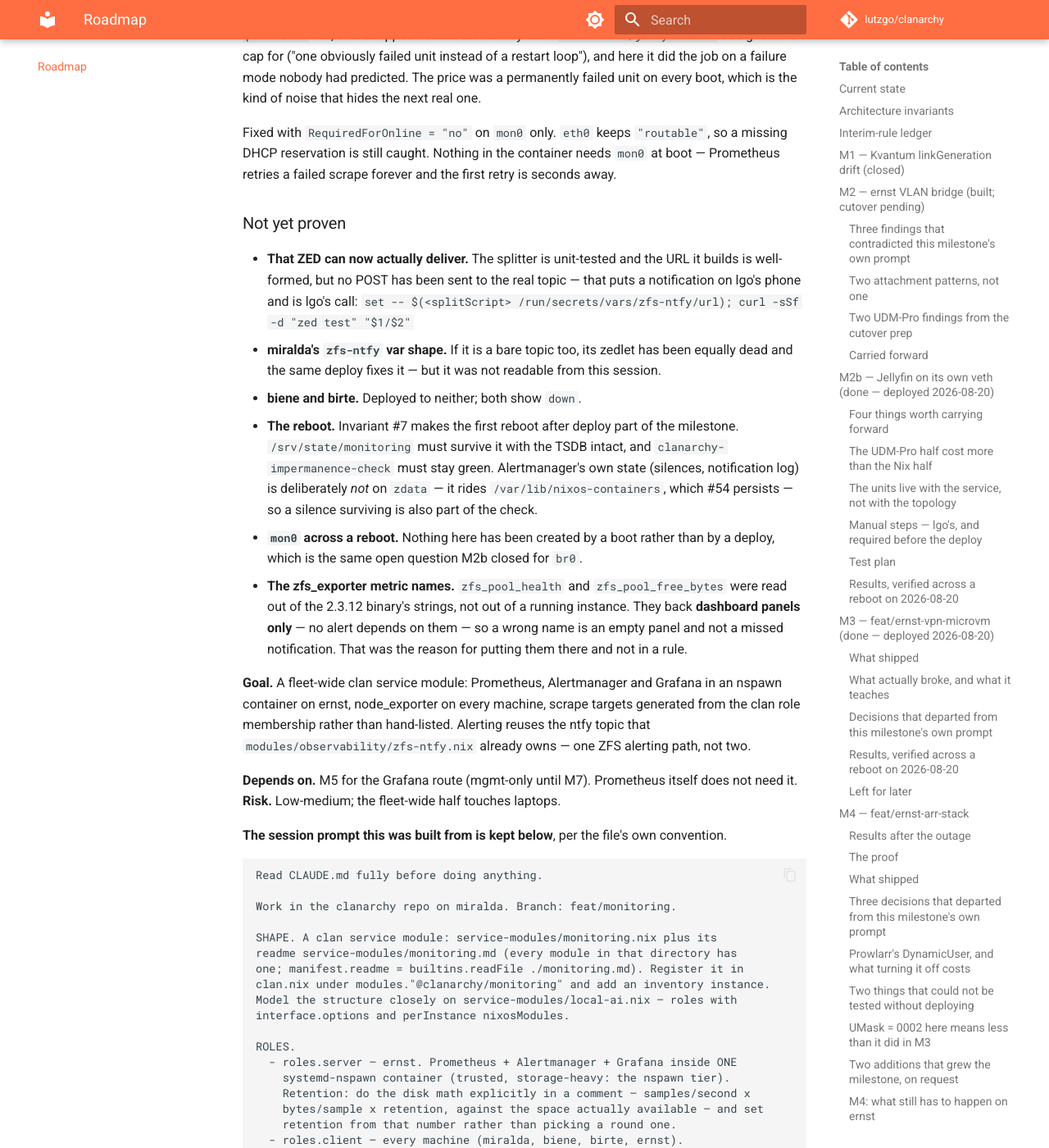
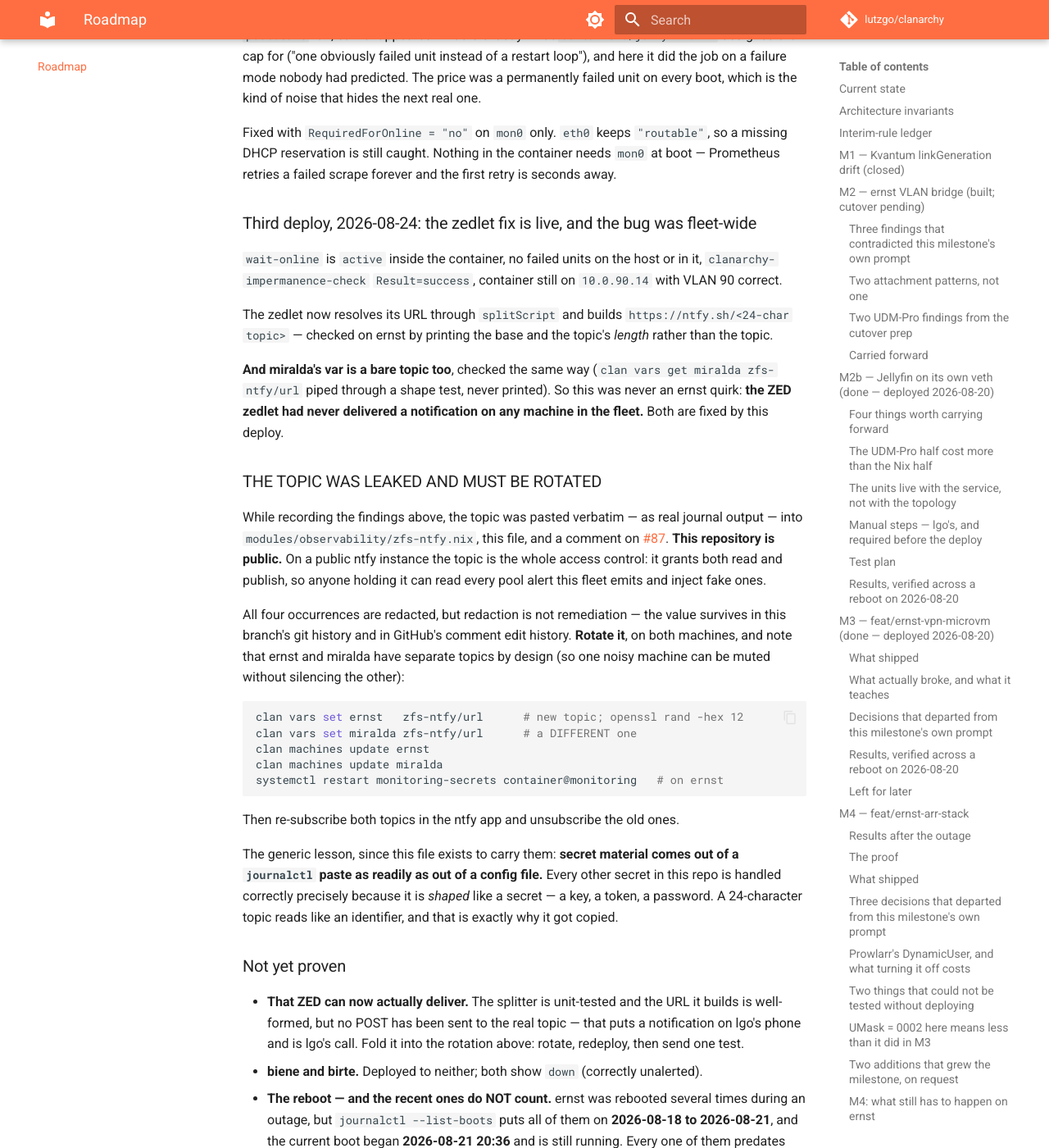
Before and after one commit to lutzgo/clanarchy, an MkDocs documentation site: the page built from docs/roadmap.md, in a window 1280 px wide and 1400 px high, scrolled down 49310 px. Shown: the whole window at 82% size. Built offline with MkDocs 1.6.1 and Material for MkDocs 9.7.7, drawn with Linux system fonts in a browser that asks for light colours; comment, search, counter and statistics services are not loaded; some of the changed text lies outside the part shown.

Commit message:
Record the third deploy: zedlet fix live, and the bug was fleet-wide
miralda's zfs-ntfy var is a bare topic too, checked by shape rather than by
printing it.  So the ZED zedlet had never delivered a notification on any
machine in this clan, not just on ernst.  Both are fixed by this deploy.

Also records that the recent ernst reboots do NOT satisfy invariant #7:
journalctl --list-boots puts every one of them between 2026-08-18 and
2026-08-21, and the current boot predates M6's deploy.

And records the topic leak, with rotation steps.  Redaction is not
remediation — the value survives in git history and in GitHub's comment
edit history.

Co-Authored-By: Claude Opus 5 <noreply@anthropic.com>
Claude-Session: https://claude.ai/code/session_01BphkxfEVMv3NTqARXQPMdF

````diff
--- a/docs/roadmap.md
+++ b/docs/roadmap.md
@@ -1711,17 +1711,65 @@ so a missing DHCP reservation is still caught. Nothing in the container needs
 `mon0` at boot — Prometheus retries a failed scrape forever and the first retry
 is seconds away.
 
+### Third deploy, 2026-08-24: the zedlet fix is live, and the bug was fleet-wide
+
+`wait-online` is `active` inside the container, no failed units on the host or in
+it, `clanarchy-impermanence-check` `Result=success`, container still on
+`10.0.90.14` with VLAN 90 correct.
+
+The zedlet now resolves its URL through `splitScript` and builds
+`https://ntfy.sh/<24-char topic>` — checked on ernst by printing the base and the
+topic's *length* rather than the topic.
+
+**And miralda's var is a bare topic too**, checked the same way
+(`clan vars get miralda zfs-ntfy/url` piped through a shape test, never printed).
+So this was never an ernst quirk: **the ZED zedlet had never delivered a
+notification on any machine in the fleet.** Both are fixed by this deploy.
+
+### THE TOPIC WAS LEAKED AND MUST BE ROTATED
+
+While recording the findings above, the topic was pasted verbatim — as real
+journal output — into `modules/observability/zfs-ntfy.nix`, this file, and a
+comment on [#87](https://github.com/lutzgo/clanarchy/pull/87). **This repository
+is public.** On a public ntfy instance the topic is the whole access control: it
+grants both read and publish, so anyone holding it can read every pool alert
+this fleet emits and inject fake ones.
+
+All four occurrences are redacted, but redaction is not remediation — the value
+survives in this branch's git history and in GitHub's comment edit history.
+**Rotate it**, on both machines, and note that ernst and miralda have separate
+topics by design (so one noisy machine can be muted without silencing the
+other):
+
+```bash
+clan vars set ernst   zfs-ntfy/url      # new topic; openssl rand -hex 12
+clan vars set miralda zfs-ntfy/url      # a DIFFERENT one
+clan machines update ernst
+clan machines update miralda
+systemctl restart monitoring-secrets container@monitoring   # on ernst
+```
+
+Then re-subscribe both topics in the ntfy app and unsubscribe the old ones.
+
+The generic lesson, since this file exists to carry them: **secret material
+comes out of a `journalctl` paste as readily as out of a config file.** Every
+other secret in this repo is handled correctly precisely because it is *shaped*
+like a secret — a key, a token, a password. A 24-character topic reads like an
+identifier, and that is exactly why it got copied.
+
 ### Not yet proven
 
 - **That ZED can now actually deliver.** The splitter is unit-tested and the URL
   it builds is well-formed, but no POST has been sent to the real topic — that
-  puts a notification on lgo's phone and is lgo's call:
-  `set -- $(<splitScript> /run/secrets/vars/zfs-ntfy/url); curl -sSf -d "zed test" "$1/$2"`
-- **miralda's `zfs-ntfy` var shape.** If it is a bare topic too, its zedlet has
-  been equally dead and the same deploy fixes it — but it was not readable from
-  this session.
-- **biene and birte.** Deployed to neither; both show `down`.
-- **The reboot.** Invariant #7 makes the first reboot after deploy part of the
+  puts a notification on lgo's phone and is lgo's call. Fold it into the
+  rotation above: rotate, redeploy, then send one test.
+- **biene and birte.** Deployed to neither; both show `down` (correctly
+  unalerted).
+- **The reboot — and the recent ones do NOT count.** ernst was rebooted several
+  times during an outage, but `journalctl --list-boots` puts all of them on
+  **2026-08-18 to 2026-08-21**, and the current boot began **2026-08-21 20:36**
+  and is still running. Every one of them predates M6. Invariant #7 makes the
+  first reboot after deploy part of the
   milestone. `/srv/state/monitoring` must survive it with the TSDB intact, and
   `clanarchy-impermanence-check` must stay green. Alertmanager's own state
   (silences, notification log) is deliberately *not* on `zdata` — it rides
@@ -1729,11 +1777,13 @@ is seconds away.
   also part of the check.
 - **`mon0` across a reboot.** Nothing here has been created by a boot rather
   than by a deploy, which is the same open question M2b closed for `br0`.
-- **The zfs_exporter metric names.** `zfs_pool_health` and `zfs_pool_free_bytes`
-  were read out of the 2.3.12 binary's strings, not out of a running instance.
-  They back **dashboard panels only** — no alert depends on them — so a wrong
-  name is an empty panel and not a missed notification. That was the reason for
-  putting them there and not in a rule.
+- ~~**The zfs_exporter metric names.**~~ **Confirmed live 2026-08-24**:
+  `zfs_pool_health` returns `0` for both `zroot` and `zdata`, and
+  `traefik_tls_certs_not_after` puts M5's wildcard at 89 days. Both had only
+  been read out of binaries' strings before. The reasoning that put the ZFS ones
+  behind a dashboard panel rather than an alert still stands and is worth
+  keeping: a name guessed wrong is then an empty panel, not a missed
+  notification.
 
 **Goal.** A fleet-wide clan service module: Prometheus, Alertmanager and Grafana
 in an nspawn container on ernst, node_exporter on every machine, scrape targets
````
